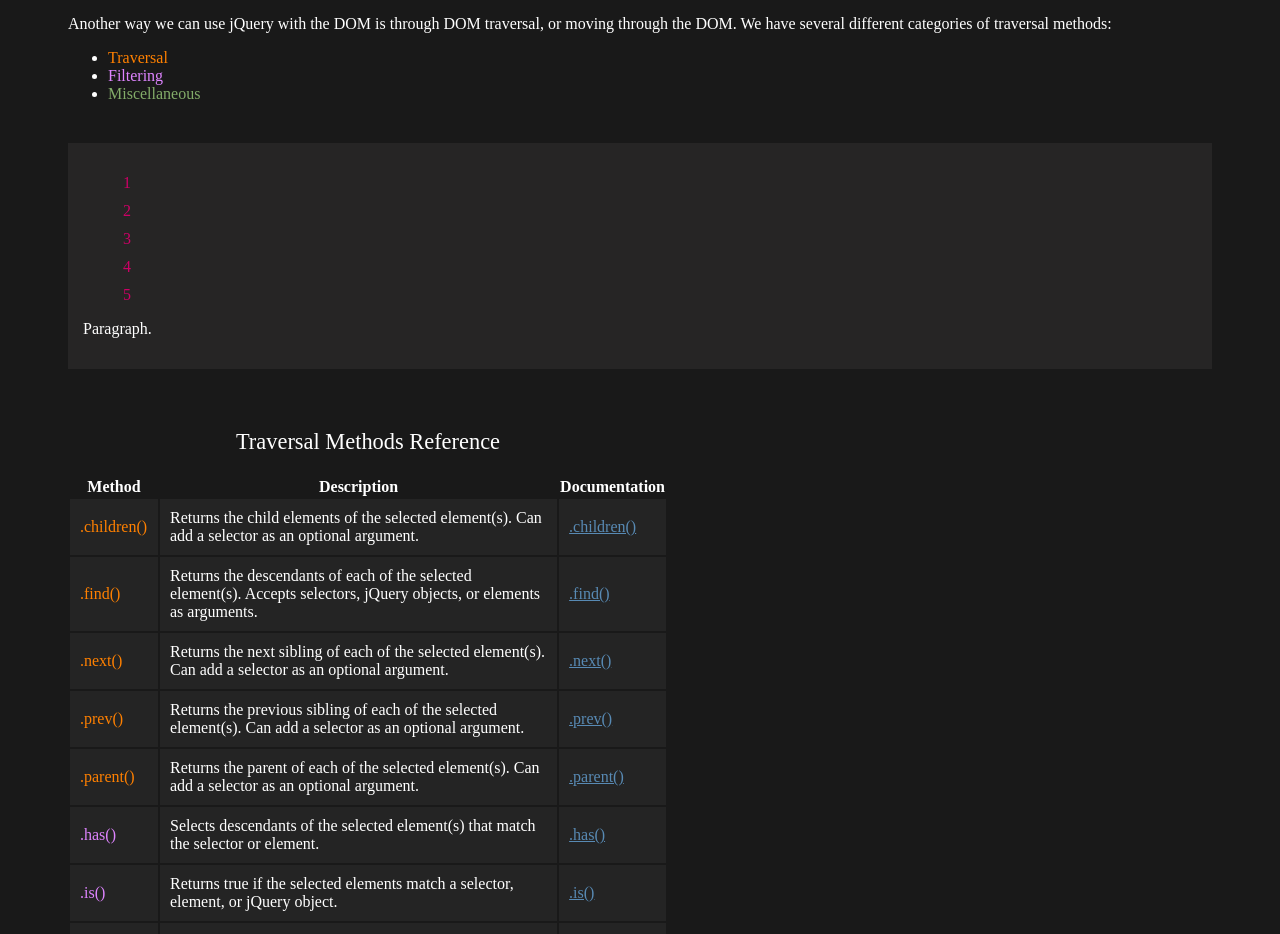
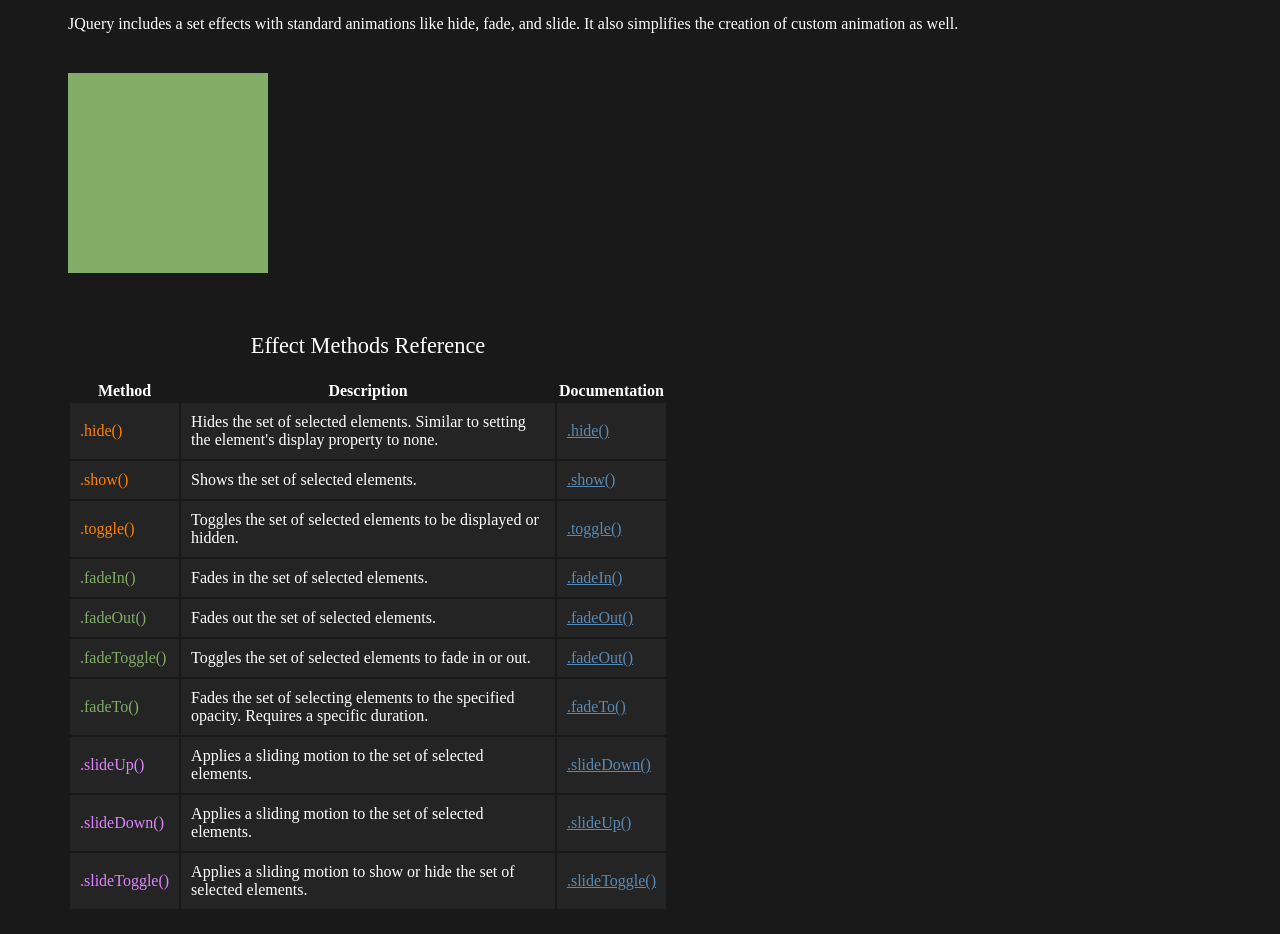
Before and after one commit to AgnieszkaKurek/jQ, a plain HTML site: page index.html in a window 1280 px wide. Shown: the part 120-1054 px from the top of the page. Drawn offline with Linux system fonts and the light colour scheme.

Commit message:
add function hide and show

```diff
--- a/index.html
+++ b/index.html
@@ -7,110 +7,81 @@
    <script type=""text/javascript" src="jquery.js" ></script>
 </head>
 <body>
- <h1>DOM Traversal</h1>
-  <p>Another way we can use jQuery with the DOM is through DOM traversal, or moving through the DOM.  We have several different categories of traversal methods:</p>
-  <ul>
-     <li class="traversal"><span>Traversal</span></li>
-     <li class="filtering"><span>Filtering</span></li>
-     <li class="misc"><span>Miscellaneous</span></li>
-  </ul>
+ <h1>Effects</h1>
+   <p>JQuery includes a set effects with standard animations like hide, fade, and slide. It also simplifies the creation of custom animation as well. </p>
 
-  <div class="numbers">
-    <ul>
-      <li>1</li>
-      <li>2</li>
-      <li>3</li>
-      <li>4</li>
-      <li>5</li>
-    </ul>
-    <p>Paragraph.</p>
+
+  <div class="box">
   </div>
 
   <table>
-   <caption>Traversal Methods Reference</caption>
+   <caption>Effect Methods Reference</caption>
     <tr>
       <th>Method</th>
       <th>Description</th>
       <th>Documentation</th>
     </tr>
-    <tr class="traversal">
-      <td>.children()</td>
-      <td>Returns the child elements of the selected element(s).  Can add a selector as an optional argument.</td>
-      <td><a href="http://api.jquery.com/children/">.children()</a></td>
+    <tr class="basic">
+      <td>.hide()</td>
+      <td>Hides the set of selected elements. Similar to setting the element's display property to none.</td>
+      <td><a href="http://api.jquery.com/hide/">.hide()</a></td>
     </tr>
-    <tr class="traversal">
-      <td>.find()</td>
-      <td>Returns the descendants of each of the selected element(s). Accepts selectors, jQuery objects, or elements as arguments.</td>
-      <td><a href="http://api.jquery.com/find/">.find()</a></td>
+    <tr class="basic">
+      <td>.show()</td>
+      <td>Shows the set of selected elements.</td>
+      <td><a href="http://api.jquery.com/show/">.show()</a></td>
     </tr>
-    <tr class="traversal">
-      <td>.next()</td>
-      <td>Returns the next sibling of each of the selected element(s). Can add a selector as an optional argument.</td>
-      <td><a href="http://api.jquery.com/next/">.next()</a></td>
+    <tr class="basic">
+      <td>.toggle()</td>
+      <td>Toggles the set of selected elements to be displayed or hidden.</td>
+      <td><a href="http://api.jquery.com/toggle/">.toggle()</a></td>
     </tr>
-    <tr class="traversal">
-      <td>.prev()</td>
-      <td>Returns the previous sibling of each of the selected element(s). Can add a selector as an optional argument.</td>
-      <td><a href="http://api.jquery.com/prev/">.prev()</a></td>
+    <tr class="fade">
+      <td>.fadeIn()</td>
+      <td>Fades in the set of selected elements.</td>
+      <td><a href="http://api.jquery.com/fadeIn/">.fadeIn()</a></td>
     </tr>
-    <tr class="traversal">
-      <td>.parent()</td>
-      <td>Returns the parent of each of the selected element(s). Can add a selector as an optional argument.</td>
-      <td><a href="http://api.jquery.com/parent/">.parent()</a></td>
+    <tr class="fade">
+      <td>.fadeOut()</td>
+      <td>Fades out the set of selected elements.</td>
+      <td><a href="http://api.jquery.com/fadeOut/">.fadeOut()</a></td>
     </tr>
-    <tr class="filtering">
-      <td>.has()</td>
-      <td>Selects descendants of the selected element(s) that match the selector or element.</td>
-      <td><a href="http://api.jquery.com/has/">.has()</a></td>
+    <tr class="fade">
+      <td>.fadeToggle()</td>
+      <td>Toggles the set of selected elements to fade in or out.</td>
+      <td><a href="http://api.jquery.com/fadeOut/">.fadeOut()</a></td>
     </tr>
-     <tr class="filtering">
-      <td>.is()</td>
-      <td>Returns true if the selected elements match a selector, element, or jQuery object.</td>
-      <td><a href="http://api.jquery.com/is/">.is()</a></td>
+    <tr class="fade">
+      <td>.fadeTo()</td>
+      <td>Fades the set of selecting elements to the specified opacity. Requires a specific duration.</td>
+      <td><a href="http://api.jquery.com/fadeTo/">.fadeTo()</a></td>
     </tr>
-    <tr class="filtering">
-      <td>.not()</td>
-      <td>Removes the selected element(s) from the set of matched elements.</td>
-      <td><a href="http://api.jquery.com/not/">.not()</a></td>
+    <tr class="slide">
+      <td>.slideUp()</td>
+      <td>Applies a sliding motion to the set of selected elements.</td>
+      <td><a href="http://api.jquery.com/slideUp/">.slideDown()</a></td>
     </tr>
-    <tr class="filtering">
-      <td>.first()</td>
-      <td>Selects the first of the set of matched elements.</td>
-      <td><a href="http://api.jquery.com/first/">.first()</a></td>
+     <tr class="slide">
+      <td>.slideDown()</td>
+      <td>Applies a sliding motion to the set of selected elements.</td>
+      <td><a href="http://api.jquery.com/slideDown/">.slideUp()</a></td>
     </tr>
-    <tr class="filtering">
-      <td>.last()</td>
-      <td>Selects the last of the set of matched elements.</td>
-      <td><a href="http://api.jquery.com/first/">.last()</a></td>
-    </tr>
-    <tr class="misc">
-      <td>.contents()</td>
-      <td>Selects the children of the set of matched elements, including text and comments.</td>
-      <td><a href="http://api.jquery.com/contents/">.contents()</a></td>
-    </tr>
-    <tr class="misc">
-      <td>.add()</td>
-      <td>Creates a new jQuery object with the set of matched elements and the selected elements.  Accepts a jQuery selector, DOM elements, or HTML snippets.</td>
-      <td><a href="http://api.jquery.com/contents/">.contents()</a></td>
-    </tr>
-    <tr class="misc">
-      <td>.end()</td>
-      <td>Ends the most recent filtering methods and returns the selected elements to their previous state.</td>
-      <td><a href="http://api.jquery.com/end/">.end()</a></td>
-    </tr>
-   <tr class="misc">
-      <td>.each()</td>
-      <td>Each takes a function as an argument and and iterates over the set of matching elements, invoking the function and applying it to each element in the matching set.</td>
-      <td><a href="http://api.jquery.com/each/">.each()</a></td>
+     <tr class="slide">
+      <td>.slideToggle()</td>
+      <td>Applies a sliding motion to show or hide the set of selected elements.</td>
+      <td><a href="http://api.jquery.com/slideToggle/">.slideToggle()</a></td>
     </tr>
 
   </table>
 
 
 
+
 <script>
-    $(document).ready( function () {
-     $(".numbers").children().not("p").css("color", "#CC0066");
+$(document).ready( function() {
+  $(".box").hide();
+  $(".box").show();
+
 });
 </script>
 
--- a/jquer2.js
+++ /dev/null
@@ -1 +0,0 @@
-$(".numbers").children().css("color", "#660033");
--- a/main.css
+++ b/main.css
@@ -47,21 +47,12 @@ td {
 
 /*------------ Color Guides ---------*/
 
-.traversal td:first-of-type, .traversal span {
+.basic td:first-of-type, .basic span {
   color: #ff8000;
 }
-.misc td:first-of-type, .misc span {
+.fade td:first-of-type, .fade span {
   color: #83ac69;
 }
-.filtering td:first-of-type, .filtering span {
+.slide td:first-of-type, .slide span {
   color: #de84ff;
 }
-.numbers {
-  margin: 40px 0 0 0;
-  background-color: #262525;
-  padding: 15px;
-}
-.numbers li {
-  margin: 10px 0 0 0;
-  list-style: none;
-}
```
